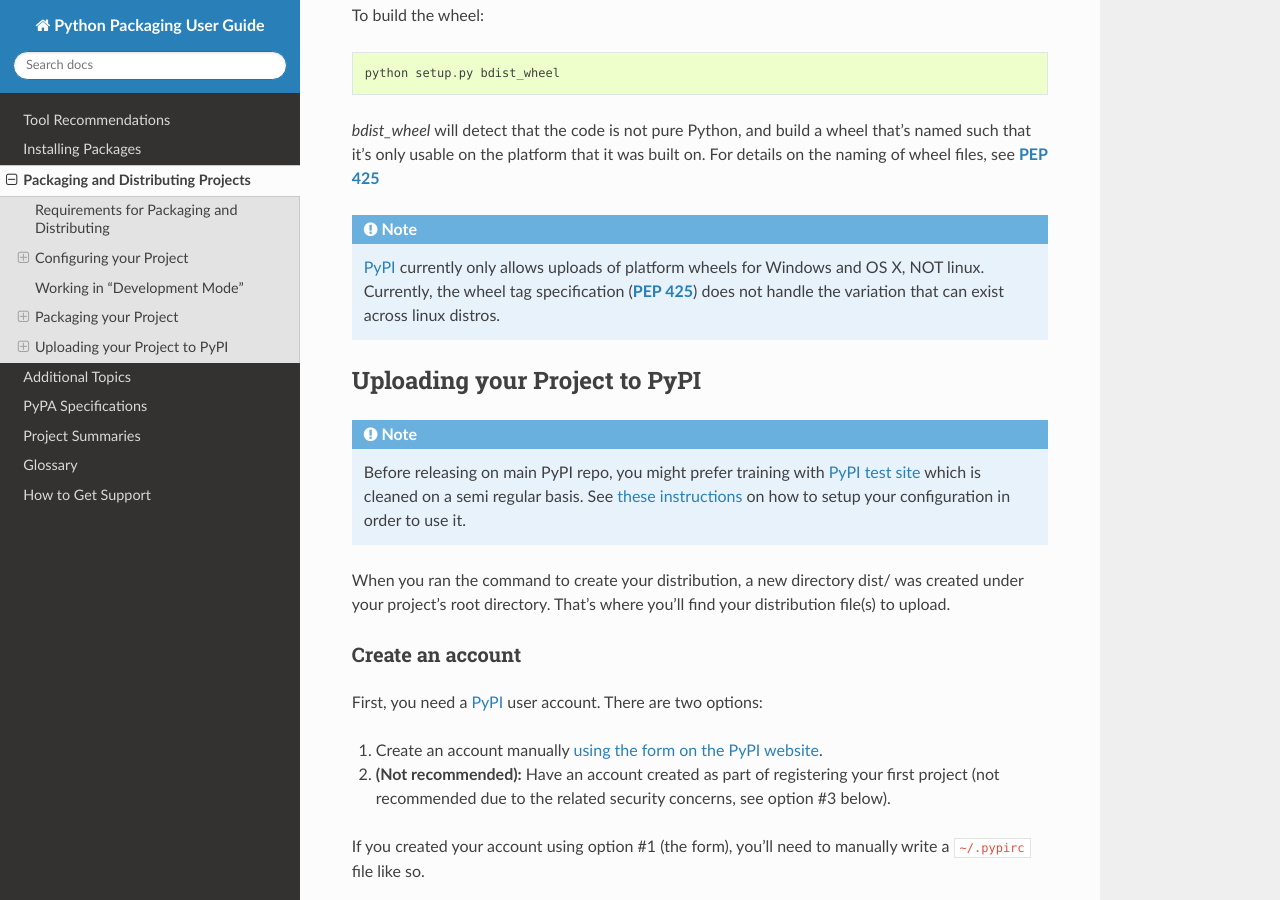
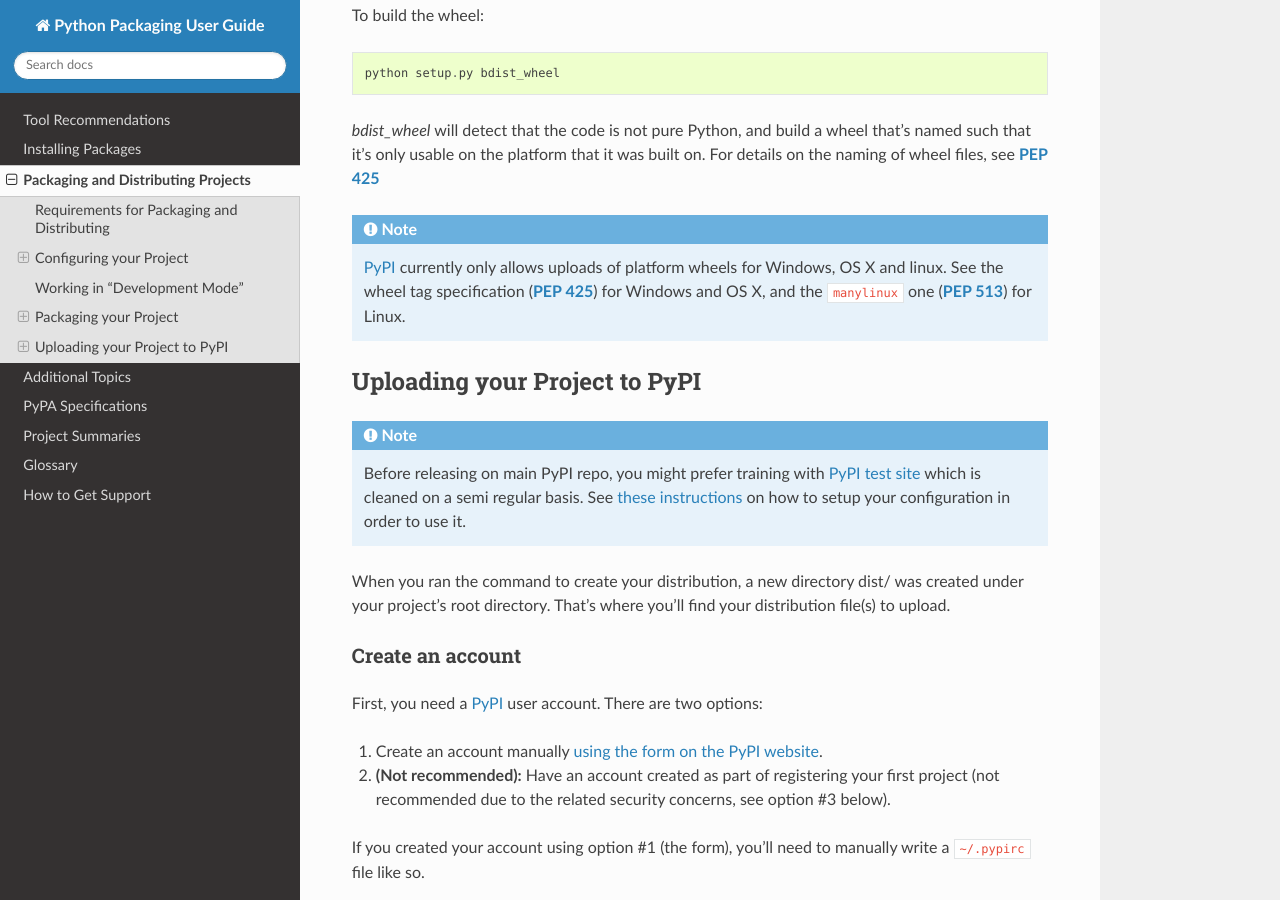
Before and after one commit to pypa/packaging.python.org, a Sphinx documentation site: the page built from source/distributing.rst, in a window 1280 px wide and 900 px high, scrolled down 12626 px. Built offline with Sphinx 7.4.7 and the Read the Docs theme 2.0.0, drawn with Linux system fonts in a browser that asks for light colours; pages that are not in the unit, such as notebooks, are missing from menus.

Commit message:
DOC: update platform wheels section for manylinux

```diff
--- a/source/distributing.rst
+++ b/source/distributing.rst
@@ -706,9 +706,9 @@
 .. note::
 
   :term:`PyPI <Python Package Index (PyPI)>` currently only allows uploads of
-  platform wheels for Windows and OS X, NOT linux.  Currently, the wheel tag
-  specification (:pep:`425`) does not handle the variation that can
-  exist across linux distros.
+  platform wheels for Windows, OS X and linux.  See the wheel tag
+  specification (:pep:`425`) for Windows and OS X, and the ``manylinux``
+  one (:pep:`513`) for Linux.
 
 
 .. _`Uploading your Project to PyPI`:
```
